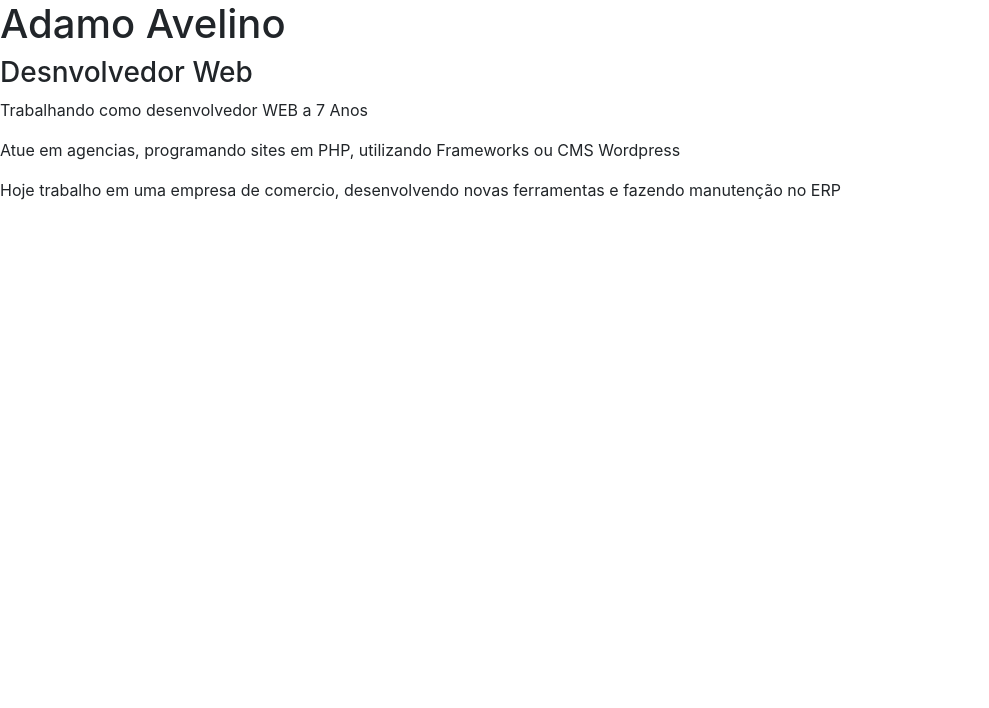
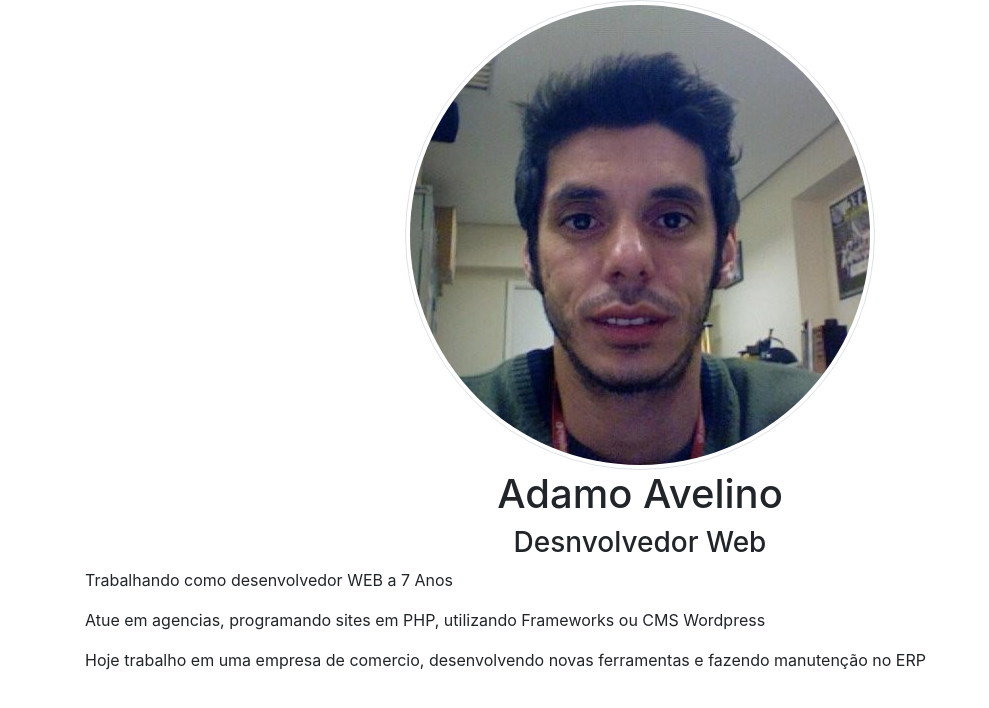
Before and after one commit to AdamoAvelino/adamoavelino.github.io, a plain HTML site: page index.html in a window 1280 px wide. Shown: the whole page, without its empty margins (0-989 px from the left). Drawn offline with nearby package versions, Linux system fonts and the light colour scheme.

Commit message:
Formtaçao basica inicial

```diff
--- a/index.html
+++ b/index.html
@@ -8,13 +8,18 @@
     <title>Adamo Avelino</title>
 </head>
 <body>
-    <h1>Adamo Avelino</h1>
-    <h3>Desnvolvedor Web</h3>
+    <div class="container">
+        <div class='text-center'>
+            <img src="image/adamoavelino.jpg" alt="Desnvolvedor Web Adamo avelino" class="rounded-circle img-thumbnail">
+        </div>
+        <h1 class="text-center">Adamo Avelino</h1>
+        <h3 class="text-center">Desnvolvedor Web</h3>
         <p>Trabalhando como desenvolvedor WEB a 7 Anos</p>
         <p>Atue em agencias, programando sites em PHP, utilizando Frameworks ou CMS Wordpress</p>
         <p>Hoje trabalho em uma empresa de comercio, desenvolvendo novas ferramentas e fazendo manutenção no ERP</p>
         <script src="https://code.jquery.com/jquery-3.4.1.slim.min.js" integrity="sha384-J6qa4849blE2+poT4WnyKhv5vZF5SrPo0iEjwBvKU7imGFAV0wwj1yYfoRSJoZ+n" crossorigin="anonymous"></script>
         <script src="https://cdn.jsdelivr.net/npm/popper.js@1.16.0/dist/umd/popper.min.js" integrity="sha384-Q6E9RHvbIyZFJoft+2mJbHaEWldlvI9IOYy5n3zV9zzTtmI3UksdQRVvoxMfooAo" crossorigin="anonymous"></script>
         <script src="https://stackpath.bootstrapcdn.com/bootstrap/4.4.1/js/bootstrap.min.js" integrity="sha384-wfSDF2E50Y2D1uUdj0O3uMBJnjuUD4Ih7YwaYd1iqfktj0Uod8GCExl3Og8ifwB6" crossorigin="anonymous"></script>
+    </div>
 </body>
 </html>
```
Also changed, not shown: image/adamoavelino.jpg (added). Lines whose indentation alone changed are shown as unchanged.
